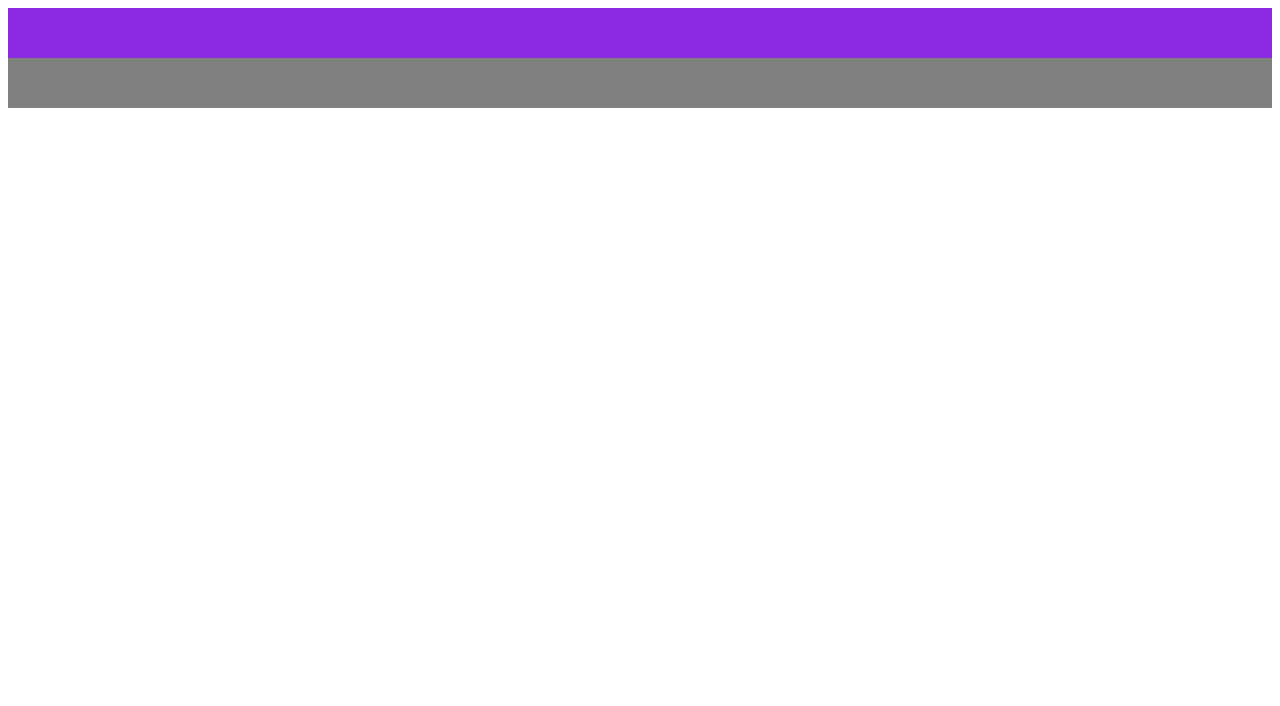
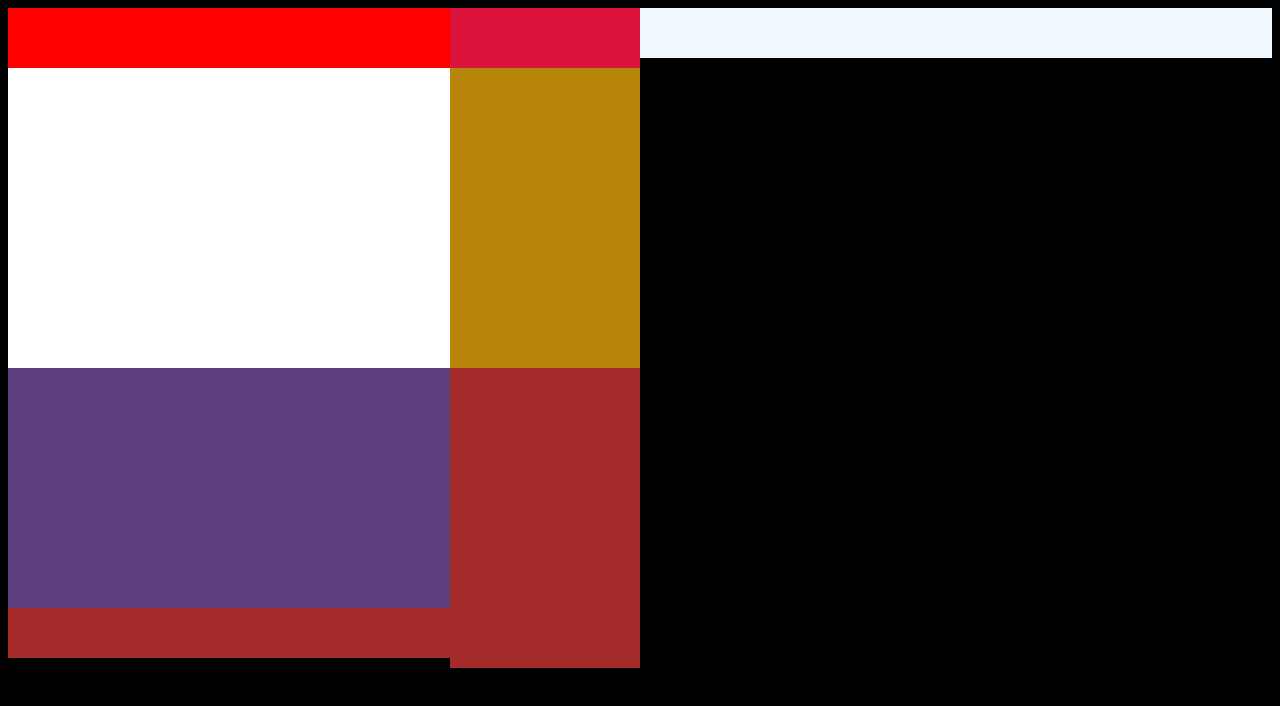
Before and after one commit to fredtukas/cv-Fred, a plain HTML site: page index.html in a window 1280 px wide. Drawn offline with Linux system fonts and the light colour scheme.

Commit message:
version2

```diff
--- a/index.html
+++ b/index.html
@@ -8,34 +8,41 @@
     <title>CV</title>
 </head>
 <body>
+    <div class="container">
     <header class="header-haut">
         <nav class="nav-haut">
 
         </nav>
     </header>
-    <section>
-        <article>
+    <section class="section-gauche">
+        <header class="header-gauche">
+
+        </header>
+        <article class="article-gauche">
 
         </article>
-        <article>
+        <article class="article-gauche-bas">
 
         </article>
-        <footer></footer>
+        <footer class="foot-section-gauche">
+
+        </footer>
     </section>
 
-    <section>
-        <header>
+    <section class="section-droite">
+        <header class="header-droite">
 
         </header>
-        <nav>
+        <nav class="nav-droite">
 
         </nav>
-        <nav>
+        <nav class="nav-droite-bas">
 
         </nav>
     </section>
-    <footer>
+    <footer class="footer">
 
     </footer>
+</div>
 </body>
 </html>
--- a/style.css
+++ b/style.css
@@ -1,3 +1,15 @@
+
+body{
+    background-color: black;
+}
+
+
+ .container {
+        display: flex; /* or inline-flex */
+        flex-direction: row;
+      }
+
+
 .header-haut{
     background-color: gray;
     height:100px;
@@ -7,3 +19,63 @@
     background-color: blueviolet;
     height: 50px;
 }
+
+.section-gauche{
+    background-color: blue;
+    height: 600px;
+    width: 70%;
+}
+
+.header-gauche{
+    background-color: red;
+    height: 60px;
+    width: 100%;
+}
+
+.article-gauche{
+    background-color: white;
+    height: 50%;
+    width: 100%;
+}
+
+.article-gauche-bas{
+background-color: rgb(95, 62, 126);
+height: 40%;
+width: 100%;
+}
+
+.foot-section-gauche{
+    background-color: brown;
+    height: 50px;
+    width: 100%;
+}
+
+.section-droite{
+    background-color: chartreuse;
+    height: 600px;
+    width: 30%;
+}
+
+.header-droite{
+    background-color: crimson;
+    height: 60px;
+    width: 100%;
+}
+
+.nav-droite{
+    background-color: darkgoldenrod;
+    width: 100%;
+    height: 50%;
+}
+
+.nav-droite-bas{
+    background-color: brown;
+    width: 100%;
+    height: 50%;
+}
+
+.footer{
+    background-color: aliceblue;
+    width: 100%;
+    height: 50px;
+}
```
